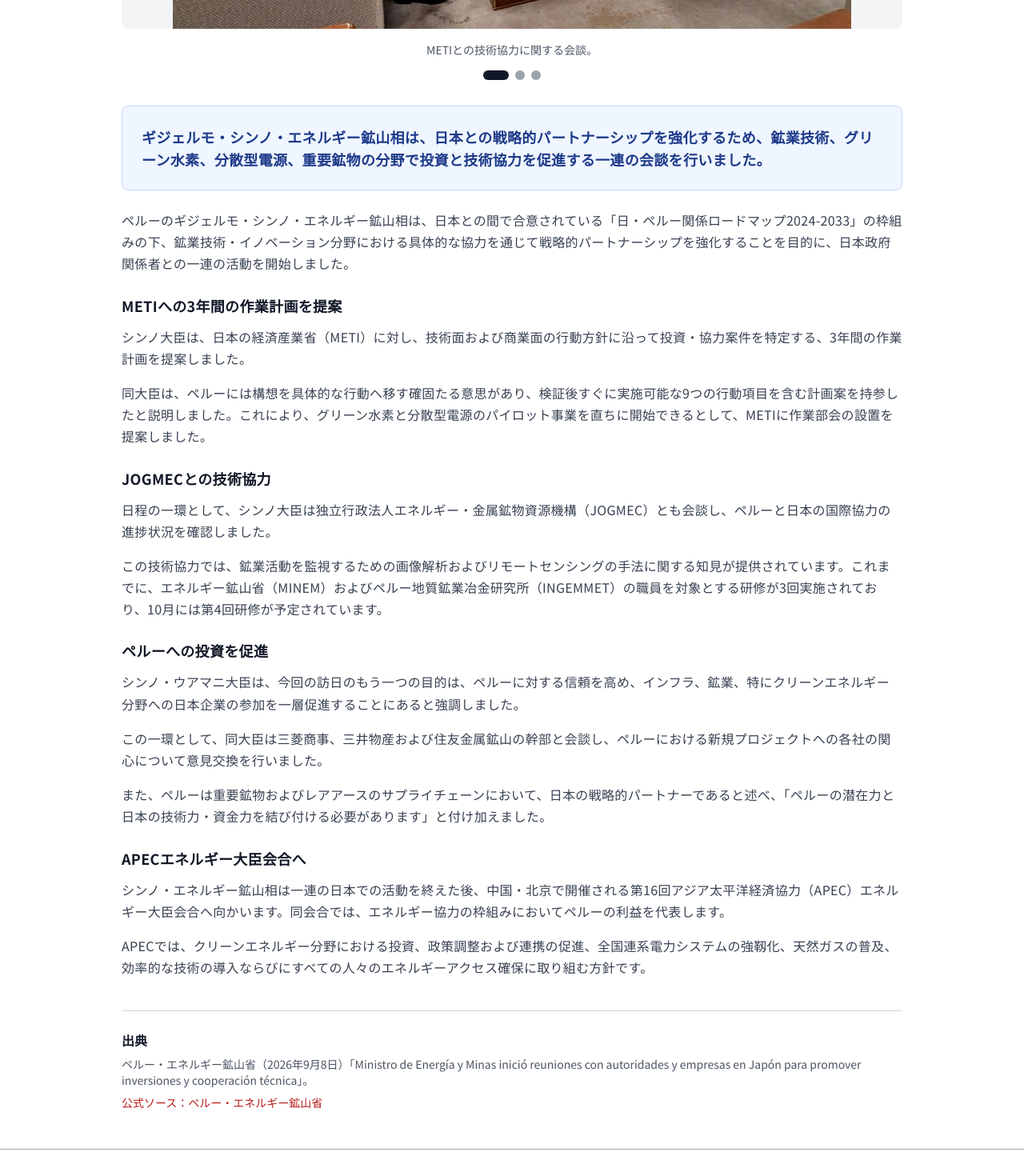
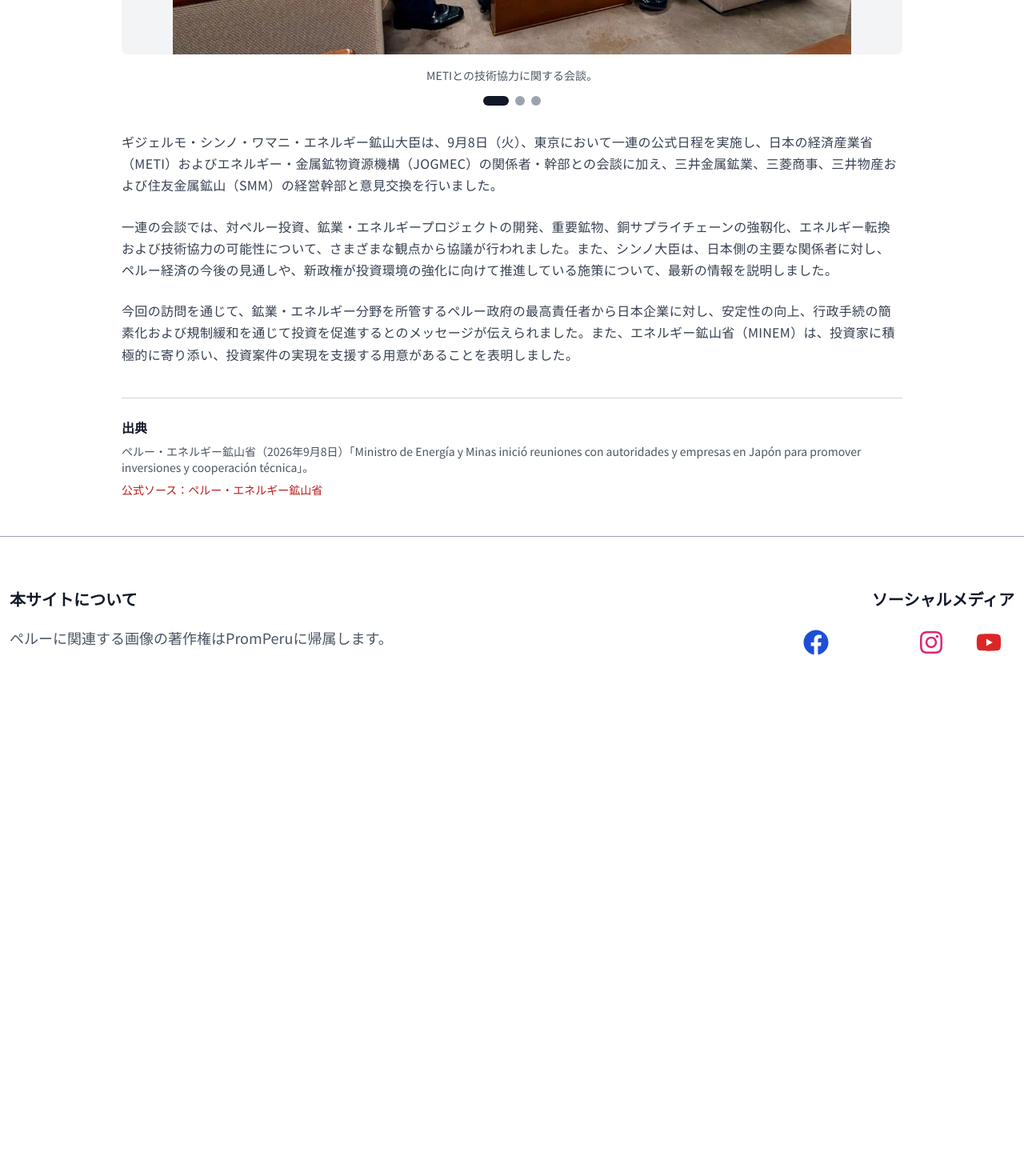
Before and after one commit to zesaru/promotionperu, a Next.js app: page /investing-in-peru/2026/energy-mines-minister-japan-investment-technical-cooperation in a window 1280 px wide. Shown: the part 820-2290 px from the top of the page at 80% size. After the commit the page ends 1728 px from the top, so only its background shows below. Built offline with nearby package versions, Linux system fonts and the light colour scheme; some icons are missing.

Commit message:
fix: update Japan investment news content

```diff
--- a/src/lib/investing-news-index-2026.ts
+++ b/src/lib/investing-news-index-2026.ts
@@ -16,10 +16,10 @@ export const news2026: NewsItem[] = [
   },
   {
     slug: "energy-mines-minister-japan-investment-technical-cooperation",
-    title: "エネルギー鉱山相、日本で投資・技術協力の促進に向け協議",
+    title: "シンノ・エネルギー鉱山大臣が訪日、ペルーの鉱業・エネルギー分野における投資機会ポートフォリオを紹介",
     date: "2026-09-08",
     category: "エネルギー",
-    excerpt: "ギジェルモ・シンノ・エネルギー鉱山相は、日本政府関係者、JOGMEC、日本企業と会談し、鉱業技術、グリーン水素、分散型電源、重要鉱物分野における投資と技術協力の促進を協議しました。",
+    excerpt: "ギジェルモ・シンノ・ワマニ・エネルギー鉱山大臣は、日本の政府機関および企業との会談で、ペルーの鉱業・エネルギー分野における投資機会を紹介しました。",
   },
   {
     slug: "proinversion-oxi-public-works-investment-7-737-billion-2026",
--- a/src/pages/investing-in-peru/2026/energy-mines-minister-japan-investment-technical-cooperation.tsx
+++ b/src/pages/investing-in-peru/2026/energy-mines-minister-japan-investment-technical-cooperation.tsx
@@ -28,8 +28,8 @@ const EnergyMinesMinisterJapanPage = () => {
     <Layout
       language={locale}
       articlePublishedTime="2026-09-08T00:00:00+09:00"
-      title="エネルギー鉱山相、日本で投資・技術協力の促進に向け協議"
-      description="ギジェルモ・シンノ・エネルギー鉱山相は日本政府関係者、JOGMEC、日本企業と会談し、鉱業技術、グリーン水素、分散型電源、重要鉱物分野における投資と技術協力の促進を協議しました。"
+      title="シンノ・エネルギー鉱山大臣が訪日、ペルーの鉱業・エネルギー分野における投資機会ポートフォリオを紹介"
+      description="ギジェルモ・シンノ・ワマニ・エネルギー鉱山大臣は訪日し、政府機関および日本企業との会談で、ペルーの鉱業・エネルギー分野における投資機会を紹介しました。"
       image="https://peruinjapan.org/images/investing-news/2026/energy-mines-minister-japan-investment-technical-cooperation/meti-meeting.jpeg"
     >
       <article className="mx-auto max-w-5xl px-4 py-8 sm:px-6 lg:py-12">
@@ -42,7 +42,7 @@ const EnergyMinesMinisterJapanPage = () => {
             エネルギー・鉱業・投資
           </p>
           <h1 className="mb-4 text-xl font-bold text-gray-900 japanese-heading-1 md:text-2xl">
-            エネルギー鉱山相、日本で投資・技術協力の促進に向け協議
+            シンノ・エネルギー鉱山大臣が訪日、ペルーの鉱業・エネルギー分野における投資機会ポートフォリオを紹介
           </h1>
           <p className="mb-2 text-xs text-gray-600 md:text-sm">プレスリリース</p>
           <time className="text-xs text-gray-600 md:text-sm" dateTime="2026-09-08">
@@ -55,66 +55,17 @@ const EnergyMinesMinisterJapanPage = () => {
         </div>
 
         <div className="space-y-6 text-gray-700 japanese-text">
-          <div className="rounded-lg border border-blue-200 bg-blue-50 p-4 sm:p-6">
-            <p className="text-base font-semibold text-blue-900 md:text-lg">
-              ギジェルモ・シンノ・エネルギー鉱山相は、日本との戦略的パートナーシップを強化するため、鉱業技術、グリーン水素、分散型電源、重要鉱物の分野で投資と技術協力を促進する一連の会談を行いました。
-            </p>
-          </div>
+          <p>
+            ギジェルモ・シンノ・ワマニ・エネルギー鉱山大臣は、9月8日（火）、東京において一連の公式日程を実施し、日本の経済産業省（METI）およびエネルギー・金属鉱物資源機構（JOGMEC）の関係者・幹部との会談に加え、三井金属鉱業、三菱商事、三井物産および住友金属鉱山（SMM）の経営幹部と意見交換を行いました。
+          </p>
 
           <p>
-            ペルーのギジェルモ・シンノ・エネルギー鉱山相は、日本との間で合意されている「日・ペルー関係ロードマップ2024-2033」の枠組みの下、鉱業技術・イノベーション分野における具体的な協力を通じて戦略的パートナーシップを強化することを目的に、日本政府関係者との一連の活動を開始しました。
+            一連の会談では、対ペルー投資、鉱業・エネルギープロジェクトの開発、重要鉱物、銅サプライチェーンの強靱化、エネルギー転換および技術協力の可能性について、さまざまな観点から協議が行われました。また、シンノ大臣は、日本側の主要な関係者に対し、ペルー経済の今後の見通しや、新政権が投資環境の強化に向けて推進している施策について、最新の情報を説明しました。
           </p>
 
-          <section>
-            <h2 className="mb-3 text-lg font-semibold text-gray-900 japanese-heading-2">
-              METIへの3年間の作業計画を提案
-            </h2>
-            <p>
-              シンノ大臣は、日本の経済産業省（METI）に対し、技術面および商業面の行動方針に沿って投資・協力案件を特定する、3年間の作業計画を提案しました。
-            </p>
-            <p className="mt-4">
-              同大臣は、ペルーには構想を具体的な行動へ移す確固たる意思があり、検証後すぐに実施可能な9つの行動項目を含む計画案を持参したと説明しました。これにより、グリーン水素と分散型電源のパイロット事業を直ちに開始できるとして、METIに作業部会の設置を提案しました。
-            </p>
-          </section>
-
-          <section>
-            <h2 className="mb-3 text-lg font-semibold text-gray-900 japanese-heading-2">
-              JOGMECとの技術協力
-            </h2>
-            <p>
-              日程の一環として、シンノ大臣は独立行政法人エネルギー・金属鉱物資源機構（JOGMEC）とも会談し、ペルーと日本の国際協力の進捗状況を確認しました。
-            </p>
-            <p className="mt-4">
-              この技術協力では、鉱業活動を監視するための画像解析およびリモートセンシングの手法に関する知見が提供されています。これまでに、エネルギー鉱山省（MINEM）およびペルー地質鉱業冶金研究所（INGEMMET）の職員を対象とする研修が3回実施されており、10月には第4回研修が予定されています。
-            </p>
-          </section>
-
-          <section>
-            <h2 className="mb-3 text-lg font-semibold text-gray-900 japanese-heading-2">
-              ペルーへの投資を促進
-            </h2>
-            <p>
-              シンノ・ウアマニ大臣は、今回の訪日のもう一つの目的は、ペルーに対する信頼を高め、インフラ、鉱業、特にクリーンエネルギー分野への日本企業の参加を一層促進することにあると強調しました。
-            </p>
-            <p className="mt-4">
-              この一環として、同大臣は三菱商事、三井物産および住友金属鉱山の幹部と会談し、ペルーにおける新規プロジェクトへの各社の関心について意見交換を行いました。
-            </p>
-            <p className="mt-4">
-              また、ペルーは重要鉱物およびレアアースのサプライチェーンにおいて、日本の戦略的パートナーであると述べ、「ペルーの潜在力と日本の技術力・資金力を結び付ける必要があります」と付け加えました。
-            </p>
-          </section>
-
-          <section>
-            <h2 className="mb-3 text-lg font-semibold text-gray-900 japanese-heading-2">
-              APECエネルギー大臣会合へ
-            </h2>
-            <p>
-              シンノ・エネルギー鉱山相は一連の日本での活動を終えた後、中国・北京で開催される第16回アジア太平洋経済協力（APEC）エネルギー大臣会合へ向かいます。同会合では、エネルギー協力の枠組みにおいてペルーの利益を代表します。
-            </p>
-            <p className="mt-4">
-              APECでは、クリーンエネルギー分野における投資、政策調整および連携の促進、全国連系電力システムの強靱化、天然ガスの普及、効率的な技術の導入ならびにすべての人々のエネルギーアクセス確保に取り組む方針です。
-            </p>
-          </section>
+          <p>
+            今回の訪問を通じて、鉱業・エネルギー分野を所管するペルー政府の最高責任者から日本企業に対し、安定性の向上、行政手続の簡素化および規制緩和を通じて投資を促進するとのメッセージが伝えられました。また、エネルギー鉱山省（MINEM）は、投資家に積極的に寄り添い、投資案件の実現を支援する用意があることを表明しました。
+          </p>
         </div>
 
         <footer className="mt-10 border-t border-gray-300 pt-6 text-xs text-gray-600 md:text-sm">
```
